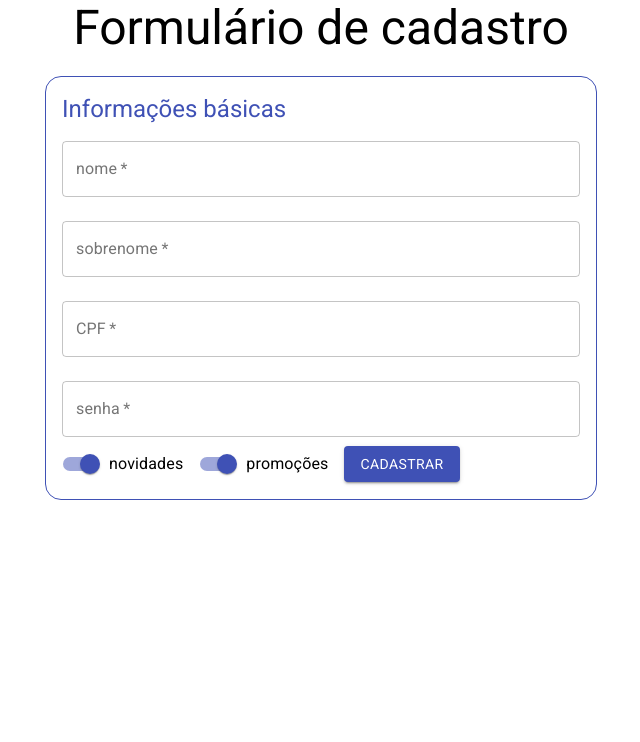
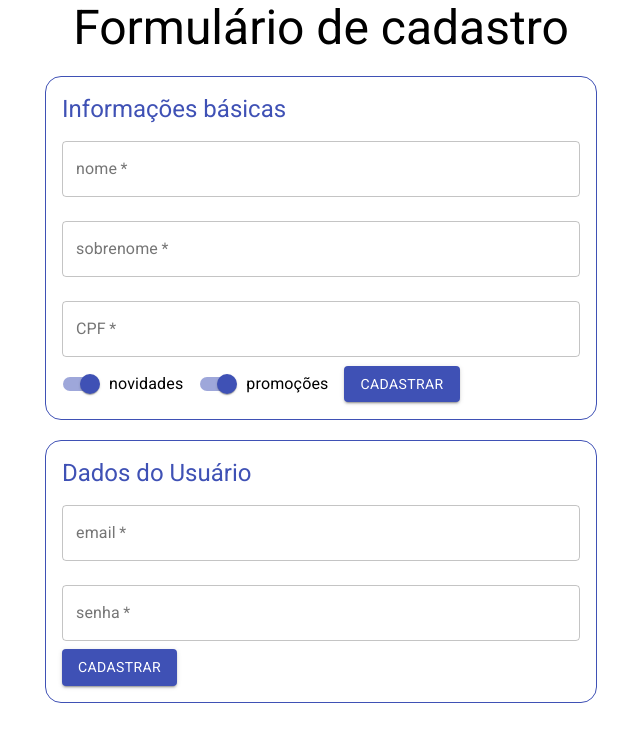
Before and after one commit to Davi95-BR/react-function-component, a React (Create React App) app: page / in a window 1280 px wide. Shown: the top 742 px of the page, without its empty margins (319-959 px from the left). Built offline with nearby package versions, Linux system fonts and the light colour scheme.

Commit message:
Criando nova camada do cadastro dos dados do usuário para separar as informações

```diff
--- a/src/App.js
+++ b/src/App.js
@@ -9,13 +9,13 @@ class App extends Component {
     return (
       <Container component="article" maxWidth="sm">
           <Typography align="center" variant="h3" component="h1">Formulário de cadastro</Typography>
-          <FormularioCadastro aoEnviar={aoEnviarForm} validarCPF={validarCPF} validarSenha={validarSenha}/>
+          <FormularioCadastro aoEnviar={aoEnviar} validarCPF={validarCPF} validarSenha={validarSenha} validarEmail={validarEmail}/>
       </Container>
     );
   }
 }
 
-function aoEnviarForm(dados){
+function aoEnviar(dados){
   console.log(dados);
 }
 
@@ -35,4 +35,12 @@ function validarSenha(senha){
   }
 }
 
+function validarEmail(email) {
+  if(email.length !== 27){
+    return { valido:false, texto: "email deve ter 27 dígitos." }
+  }else{
+    return { valido: true, texto: "" }
+  }
+}
+
 export default App;
--- /dev/null
+++ b/src/componente/DadosUsuario.jsx
@@ -0,0 +1,62 @@
+import { TextField, Button } from '@material-ui/core';
+import React, { useState } from 'react';
+import Box from '@material-ui/core/Box'
+import Typography from '@material-ui/core/Typography'
+
+function DadosUsuario({ aoEnviar, validarSenha, validarEmail }) {
+
+    const [senha, setSenha] = useState("");
+    const [errosSenha, setErrosSenha] = useState({ senha: { valido: true, texto: "" } });
+    const [email, setEmail] = useState("");
+    const [errosEmail, setErrosEmail] = useState({ email: { valido: true, texto: "" } });
+
+
+    return (
+        <Box
+            border={1}
+            borderColor="primary.main"
+            borderRadius={16}
+            p={2} pt={2} pb={2} mt={2.5}
+
+        >
+            <form
+                onSubmit={(event) => {
+                    event.preventDefault();
+                    let dados = [senha, email]
+                    aoEnviar(dados);
+                }}
+            >
+                <Typography color="primary" align="left" variant="h5" component="h1">Dados do Usuário</Typography>
+                <TextField
+                    value={email}
+                    onChange={(event) => {
+                        setEmail(event.target.value);
+                    }}
+                    onBlur={(event) => {
+                        const ehValido = validarEmail(email);
+                        setErrosEmail({ email: ehValido });
+                    }}
+                    error={!errosEmail.email.valido}
+                    helperText={errosEmail.email.texto}
+                    label="email" type="email" id="email" variant="outlined" margin="normal" fullWidth required
+                />
+                <TextField
+                    value={senha}
+                    onChange={(event) => {
+                        setSenha(event.target.value);
+                    }}
+                    onBlur={(event) => {
+                        const ehValido = validarSenha(senha);
+                        setErrosSenha({ senha: ehValido })
+                    }}
+                    error={!errosSenha.senha.valido}
+                    helperText={errosSenha.senha.texto}
+                    id="senha" label="senha" type="password" variant="outlined" margin="normal" fullWidth required
+                />
+                <Button color="primary" type="submit" variant="contained">Cadastrar</Button>
+            </form>
+        </Box>
+    );
+}
+
+export default DadosUsuario;
--- a/src/componente/DadosPessoais.jsx
+++ b/src/componente/FormularioCadastro/DadosPessoais.jsx
@@ -3,15 +3,13 @@ import { Button, TextField, Switch, FormControlLabel } from '@material-ui/core';
 import Box from '@material-ui/core/Box';
 import Typography from '@material-ui/core/Typography'
 
-function DadosPessoais({ aoEnviar, validarCPF, validarSenha }) {     // Hooks
+function DadosPessoais({ aoEnviar, validarCPF}) {     // Hooks
     const [nome, setNome] = useState("");
     const [sobrenome, setSobrenome] = useState("");
     const [cpf, setCpf] = useState("");
-    const [senha, setSenha] = useState("");
     const [promocoes, setPromocoes] = useState(true);
     const [novidades, setNovidades] = useState(true);
     const [errosCpf, setErrosCpf] = useState({ cpf: { valido: true, texto: "" } });
-    const [errosSenha, setErrosSenha] = useState({ senha: { valido: true, texto: "" } });
 
     return (
 
@@ -25,7 +23,7 @@ function DadosPessoais({ aoEnviar, validarCPF, validarSenha }) {     // Hooks
             <form
                 onSubmit={(event) => {
                     event.preventDefault();
-                    let dados = [nome, sobrenome, cpf, senha, novidades, promocoes]
+                    let dados = [nome, sobrenome, cpf, novidades, promocoes]
                     aoEnviar(dados);
                 }}
             >
@@ -60,25 +58,6 @@ function DadosPessoais({ aoEnviar, validarCPF, validarSenha }) {     // Hooks
                     fullWidth
                     required
                 />
-                <TextField
-                    value={senha}
-                    onChange={(event) => {
-                        setSenha(event.target.value);
-                    }}
-                    onBlur={(event) => {
-                        const ehValido = validarSenha(senha);
-                        setErrosSenha({ senha: ehValido })
-                    }}
-                    error={!errosSenha.senha.valido}
-                    helperText={errosSenha.senha.texto}
-                    id="outlined-basic"
-                    label="senha"
-                    variant="outlined"
-                    fullWidth
-                    margin="normal"
-                    type="password"
-                    required
-                />
 
                 <FormControlLabel
                     label="novidades"
--- a/src/componente/FormularioCadastro/FormularioCadastro.jsx
+++ b/src/componente/FormularioCadastro/FormularioCadastro.jsx
@@ -1,10 +1,14 @@
 import React from 'react';
-import DadosPessoais from '../DadosPessoais';
+import DadosUsuario from '../DadosUsuario.jsx';
+import DadosPessoais from './DadosPessoais.jsx';
 
-function FormularioCadastro() {
+function FormularioCadastro({aoEnviar, validarCPF, validarSenha, validarEmail}) {
 
     return (
-        <DadosPessoais/>
+        <>
+        <DadosPessoais aoEnviar={aoEnviar} validarCPF={validarCPF} />
+        <DadosUsuario aoEnviar={aoEnviar} validarSenha={validarSenha} validarEmail={validarEmail} />
+        </>
     );
 }
 
```
